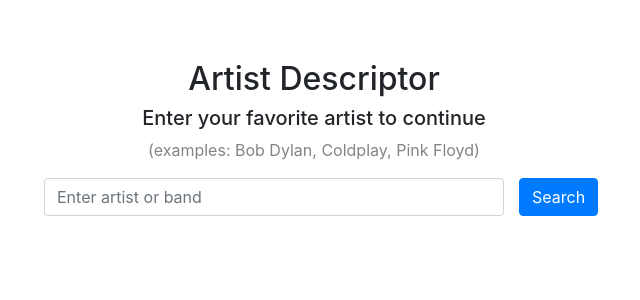
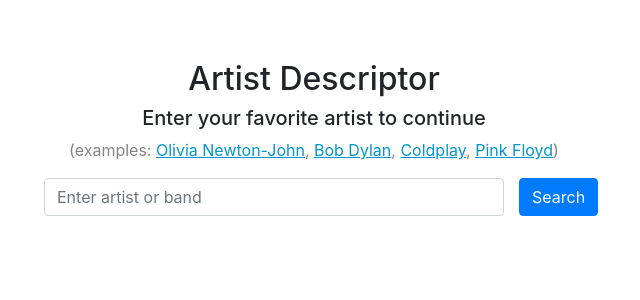
Before and after one commit to fabero/semanticweb, a Flask app: page / in a window 1280 px wide. Shown: the top 300 px of the page, without its empty margins (326-966 px from the left). Run offline with Flask 2, Linux system fonts and the light colour scheme; parts of the project's set-up code (start-up, migrations or seed data) failed here and were passed over; some libraries are stand-ins or nearby versions.

Commit message:
Added example links (#37)
* Removed 'result:' prefix from results.

* Added example links. Added error message.

```diff
--- a/main.py
+++ b/main.py
@@ -142,8 +142,10 @@ def main(query):
             abstract += 'Related artists are {} and {}. '.format(", ".join(related_artists[:2]),related_artists[-1])
         else:
             abstract += 'A related artist is {}. '.format(referall, related_artists[0])
+    if(len(abstract) < 5):
+        abstract += 'Unable to find any information related to the query.'
+    return abstract
 
-    return abstract
 
 if __name__ == '__main__':
     parser = argparse.ArgumentParser(description='Fetch data on musical artists and bands.')
--- a/static/css/style.css
+++ b/static/css/style.css
@@ -3,6 +3,11 @@ body {
 }
 body p {
     color: #848484;
+}
+body a {
+    color: #0097cf !important;
+    cursor: pointer;
+    text-decoration: underline !important;
 }
 body form input[type=text] {
     width: calc(100% + 15px);
--- a/templates/index.html
+++ b/templates/index.html
@@ -27,7 +27,7 @@
         <div class="col-12 text-center">
             <h2>Artist Descriptor</h2>
             <h5>Enter your favorite artist to continue</h5>
-            <p>(examples: Bob Dylan, Coldplay, Pink Floyd)</p>
+            <p>(examples: <a onclick="getSummary('Olivia Newton-John')">Olivia Newton-John</a>, <a onclick="getSummary('Bob Dylan')">Bob Dylan</a>,  <a onclick="getSummary('Coldplay')">Coldplay</a>, <a onclick="getSummary('Pink Floyd')">Pink Floyd</a>)</p>
         </div>
     </div>
     <div class="row">
--- a/web.py
+++ b/web.py
@@ -10,8 +10,8 @@ def welcome():
 
 @app.route('/search')
 def web():
-    query = request.args.get('q', '')
-    return f'Result: {escape(main(query))}'
+    query = request.args.get('q')
+    return f'{main(query)}'
 
 @app.route('/suggestions')
 def ajax():
```
